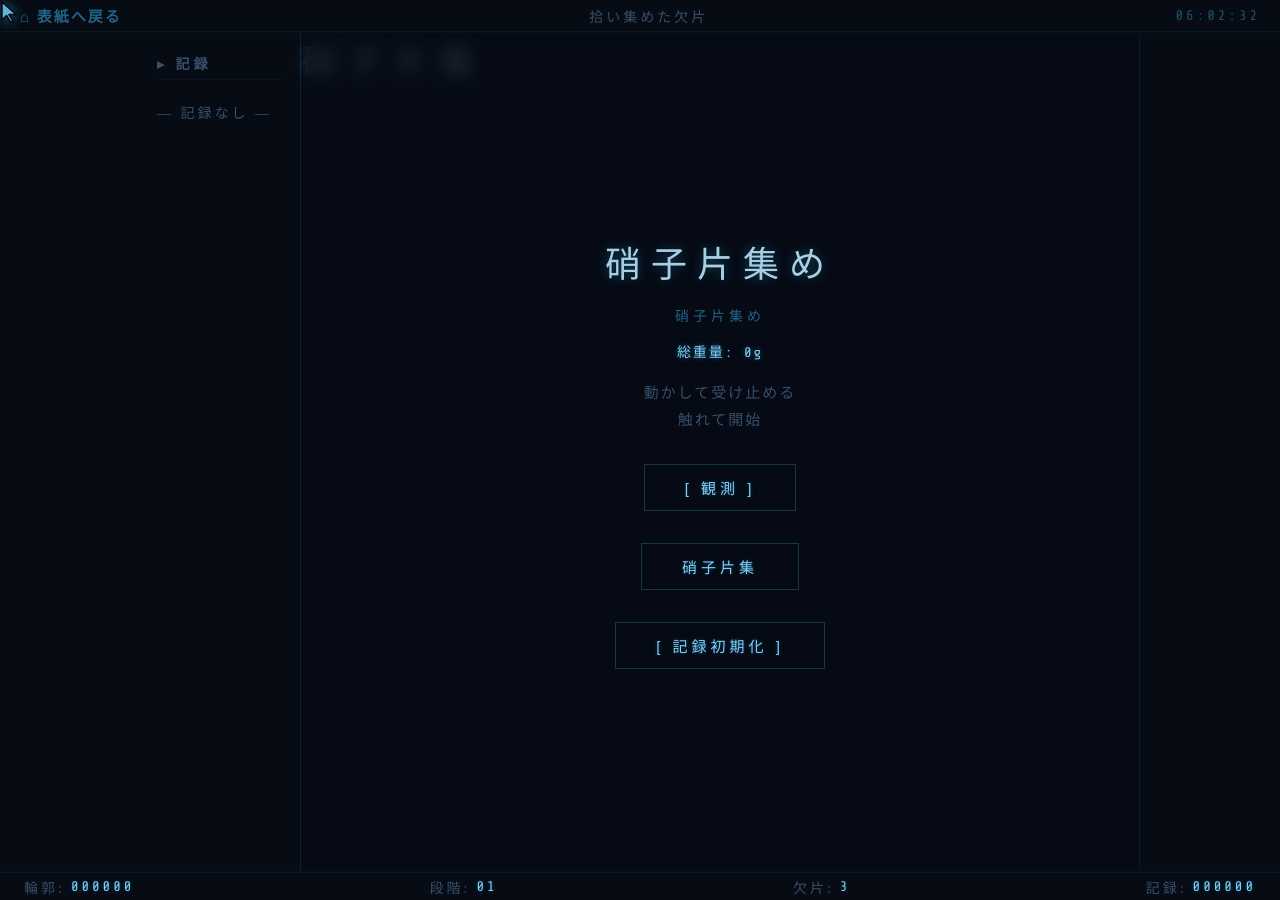
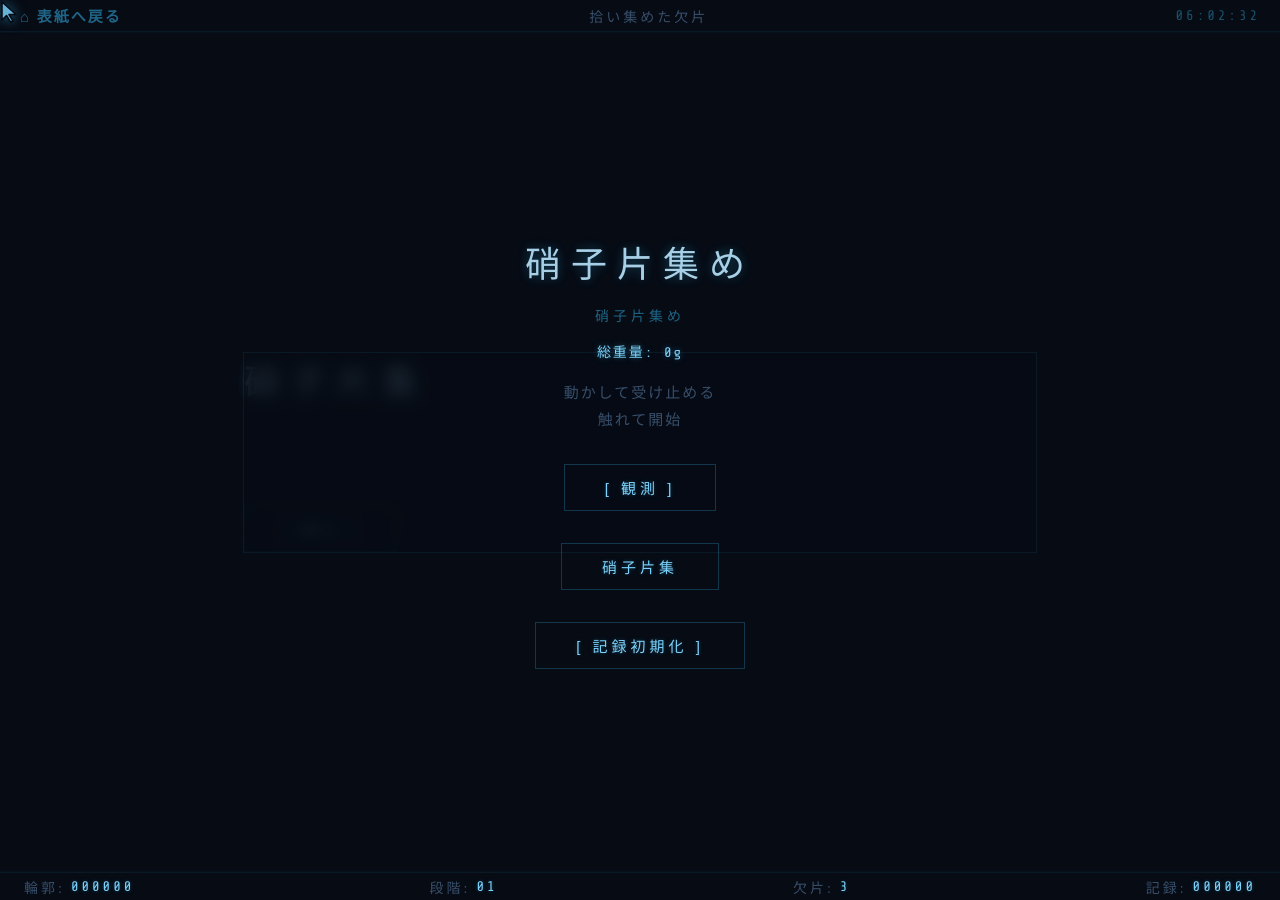
Before and after one commit to lastobserverlog/lastobserverlog.github.io, a Jekyll site: the page glass-fragment/index.html, which Jekyll copies as it is, in a window 1280 px wide. Built offline with Jekyll 4.4.1, drawn with Linux system fonts in a browser that asks for light colours; some web fonts are replaced.

Commit message:
Update index.html

```diff
--- a/glass-fragment/index.html
+++ b/glass-fragment/index.html
@@ -4,12 +4,8 @@
 <meta charset="UTF-8">
 <meta name="viewport" content="width=device-width, initial-scale=1.0">
 <title>硝子片集め — 欠片の記録</title>
-<link rel="icon" type="image/png" href="/favicon-96x96.png" sizes="96x96" />
-<link rel="icon" type="image/svg+xml" href="/favicon.svg" />
-<link rel="shortcut icon" href="/favicon.ico" />
-<link rel="apple-touch-icon" sizes="180x180" href="/apple-touch-icon.png" />
+
 <meta name="apple-mobile-web-app-title" content="硝子片集め" />
-<link rel="manifest" href="/site.webmanifest" />
 
 <link rel="preconnect" href="https://fonts.googleapis.com">
 <link rel="preconnect" href="https://fonts.gstatic.com" crossorigin>
@@ -32,11 +28,6 @@
     <span id="clock" style="font-family: 'Share Tech Mono', monospace; color: rgba(56,189,248,0.4);">00:00:00</span>
   </div>
   <div id="canvasWrap">
-    <div id="leaderboard">
-      <h3>▸ 記録</h3>
-      <ol id="lbList"></ol>
-      <p class="lb-empty" id="lbEmpty">— 記録なし —</p>
-    </div>
     <div id="gameArea">
       <canvas id="c"></canvas>
       <div id="scanlines"></div>
```
